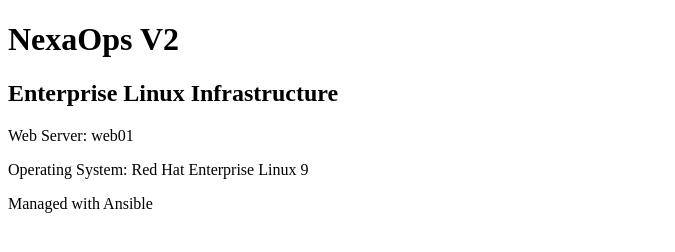
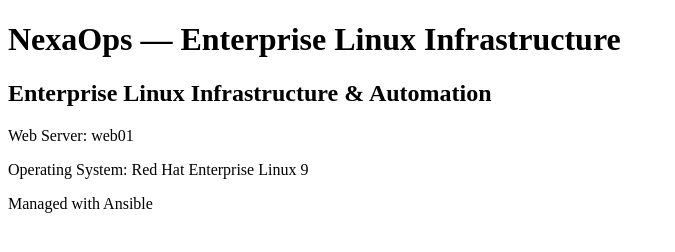
Before and after one commit to omarhbm/nexaops-enterprise-linux, a plain HTML site: page files/index.html in a window 1280 px wide. Shown: the whole page, without its empty margins (0-675 px from the left). Drawn offline with Linux system fonts and the light colour scheme.

Commit message:
chore: update NexaOps landing page branding

```diff
--- a/files/index.html
+++ b/files/index.html
@@ -1,11 +1,11 @@
 <!DOCTYPE html>
 <html>
 <head>
-    <title>NexaOps V2</title>
+    <title>NexaOps — Enterprise Linux Infrastructure</title>
 </head>
 <body>
-    <h1>NexaOps V2</h1>
-    <h2>Enterprise Linux Infrastructure</h2>
+    <h1>NexaOps — Enterprise Linux Infrastructure</h1>
+    <h2>Enterprise Linux Infrastructure &amp; Automation</h2>
     <p>Web Server: web01</p>
     <p>Operating System: Red Hat Enterprise Linux 9</p>
     <p>Managed with Ansible</p>
```
